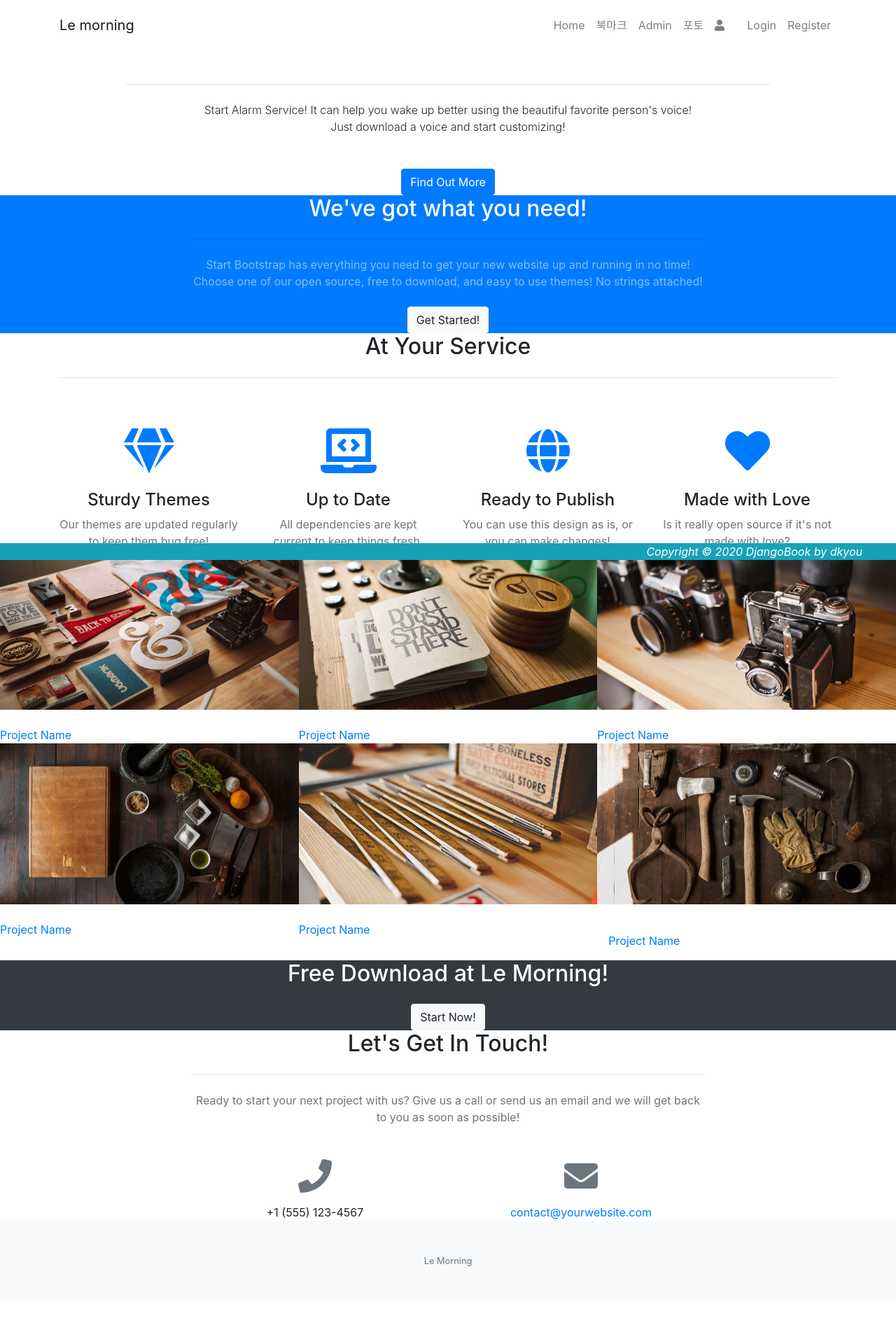
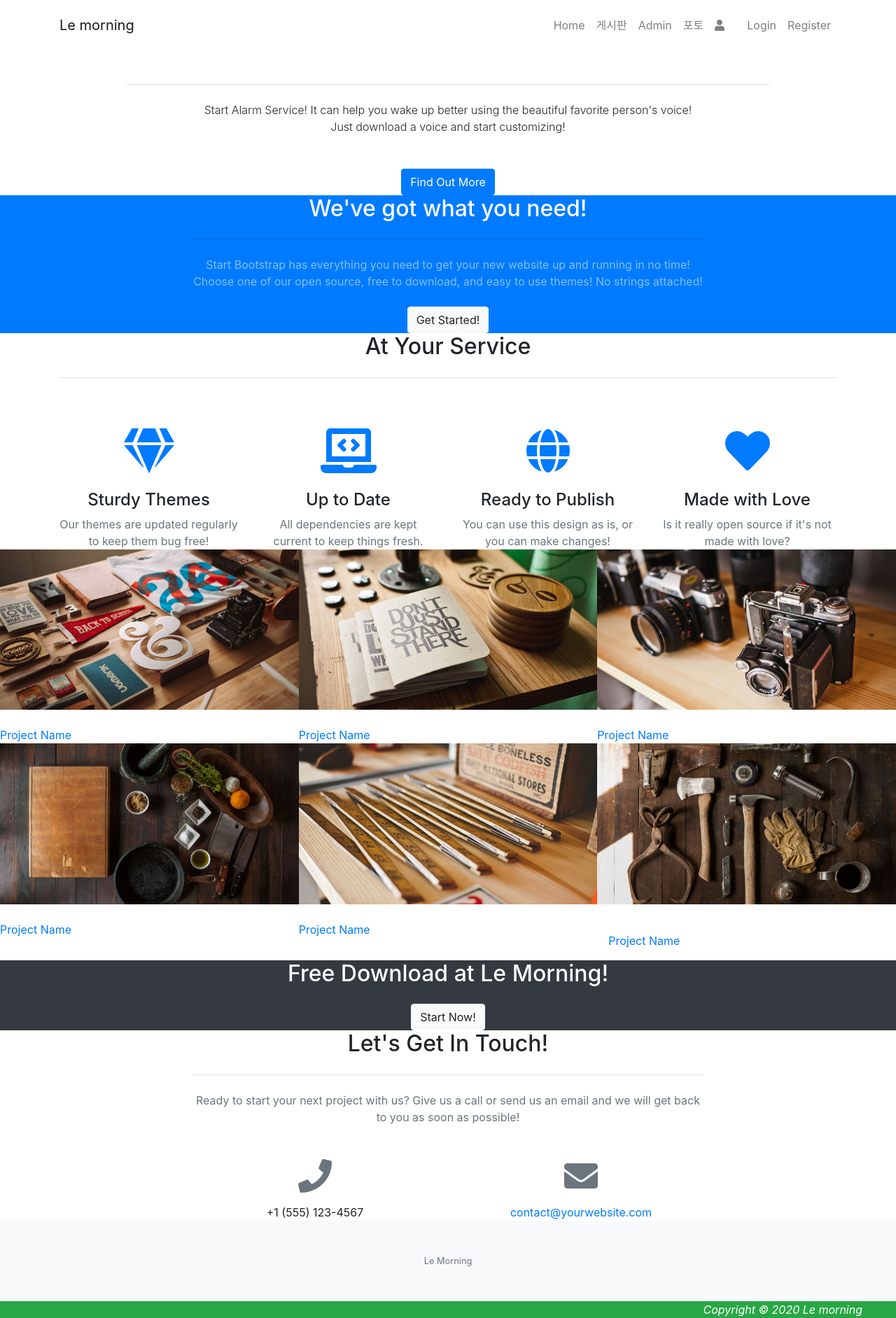
Before and after one commit to prography/6th-lemorning-django, a Django app: template templates/home.html in a window 1280 px wide. Shown: the whole page at 70% size. Before the commit the page ends 1809 px from the top, so only its background shows below. Run offline with Django 3.2, Linux system fonts and the light colour scheme; the template is opened without the code that fills it, so the values that code supplies are empty; some libraries are stand-ins or nearby versions.

Commit message:
[동관] 연결작업 완료

```diff
--- a/config/urls.py
+++ b/config/urls.py
@@ -23,5 +23,5 @@ from config.views import HomeView
 urlpatterns = [
     path('admin/', admin.site.urls),
     path('board/',include('board.urls')),
-    path('main/',HomeView.as_view(),name='home'),
+    path('',HomeView.as_view(),name='home'),
 ] + static(settings.MEDIA_URL, document_root = settings.MEDIA_ROOT)
--- a/templates/base.html
+++ b/templates/base.html
@@ -24,8 +24,8 @@
 
     </div>
     {% block footer %}
-        <footer class="fixed-bottom bg-info">
-            <div class="text-white font-italic text-right mr-5">Copyright &copy; 2020 DjangoBook by dkyou</div>
+        <footer class="bg-success">
+            <div class="text-white font-italic text-right mr-5">Copyright &copy; 2020 Le morning</div>
         </footer>
     {% endblock %}
 
--- a/templates/home.html
+++ b/templates/home.html
@@ -18,7 +18,7 @@
                 <div class="collapse navbar-collapse" id="navbarResponsive">
                     <ul class="navbar-nav ml-auto my-2 my-lg-0">
                         <li class="nav-item"><a class="nav-link js-scroll-trigger" href="{% url 'home' %}">Home</a></li>
-                        <li class="nav-item"><a class="nav-link js-scroll-trigger" href="#">북마크</a></li>
+                        <li class="nav-item"><a class="nav-link js-scroll-trigger" href="{% url 'board:post_list' %}">게시판</a></li>
                         <li class="nav-item"><a class="nav-link js-scroll-trigger" href="#">Admin</a></li>
                         <li class="nav-item"><a class="nav-link js-scroll-trigger" href="#">포토</a></li>
                         {% if user.is_active %}
```
